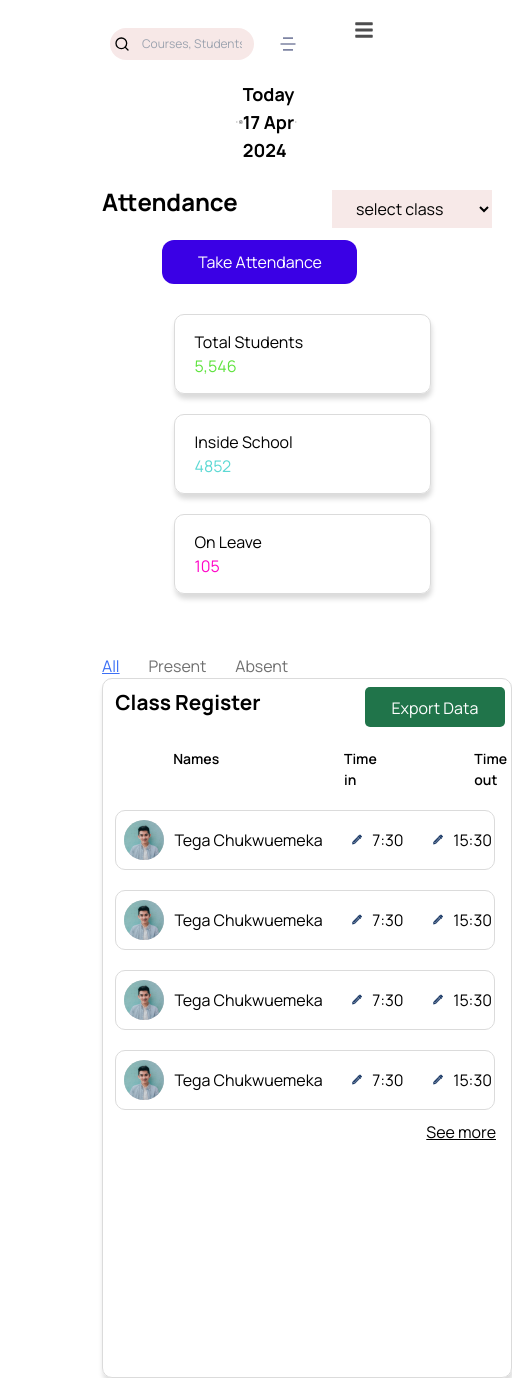
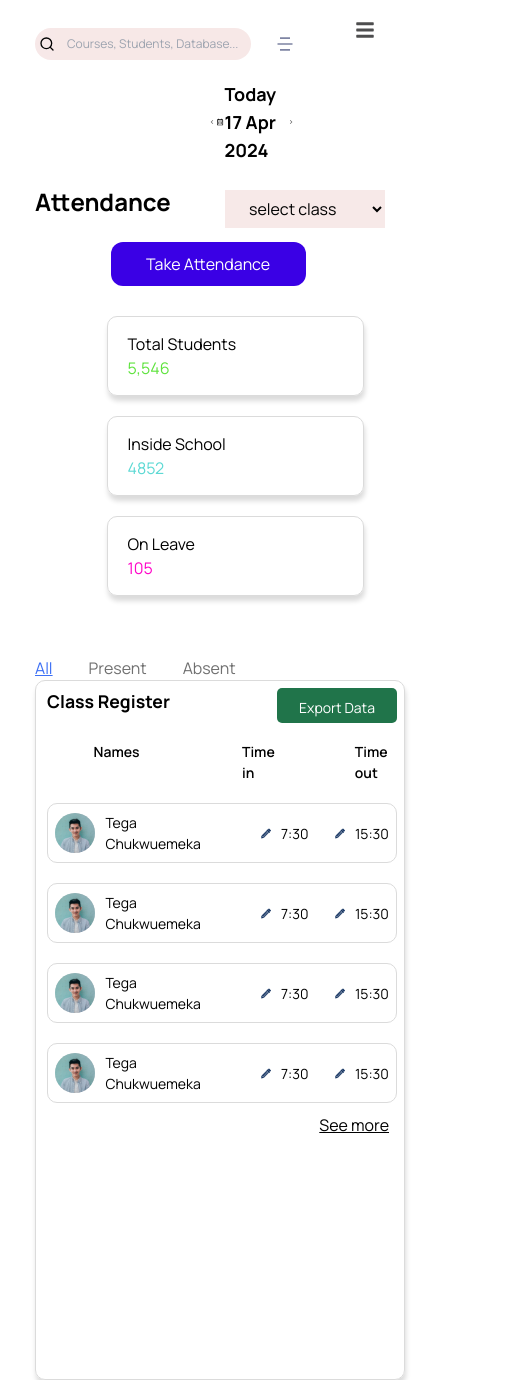
Before and after one commit to claire256/SchoolBaseProject, a React (Vite) app: page /teacher/dashboard/attendance in a window 390 px wide. Shown: the whole page, 512 px wide, since content can reach past the window. Built offline with nearby package versions, Linux system fonts and the light colour scheme.

Commit message:
Fix: attendace styles

```diff
--- a/src/components/teachers-dashboard/ Register.jsx
+++ b/src/components/teachers-dashboard/Attendance/ Register.jsx
@@ -1,5 +1,5 @@
-import { man, vector } from "../../assets";
-import "../../styles/teacherdashboard/Register.css";
+import { man, vector } from "../../../assets";
+import "../../../styles/teacherdashboard/Register.css";
 
 const Register = ()=>{
     return(
--- a/src/components/teachers-dashboard/Attendance/ClassRegister.jsx
+++ b/src/components/teachers-dashboard/Attendance/ClassRegister.jsx
@@ -4,7 +4,7 @@ import Header from '../Header';
 import { FaBars, FaTimes } from 'react-icons/fa';
 import Select from '../Select';
 import "../../../styles/teacherdashboard/ClassRegister.css";
-import Register from '../ Register'
+import Register from './ Register'
 import { Link } from 'react-router-dom';
 
 const ClassRegister = () => {
--- a/src/styles/teacherdashboard/ClassRegister.css
+++ b/src/styles/teacherdashboard/ClassRegister.css
@@ -1,5 +1,5 @@
 .attendance-section{
-    margin-left: 6%;
+    margin-left: 4%;
 }
 .select-display{
     display: flex;
@@ -121,12 +121,14 @@
 
 @media (max-width: 480px) {
     .select-display{
-        width: 390px;
+        width: 350px;
         align-items: center;
         margin-top: 20px;
     }
     .attendance-container{
-        margin-left: 70px;
+        display: flex;
+    justify-content: center;
+    align-items: center;
 
     }
     .attendance-display{
@@ -137,11 +139,11 @@
         align-items: center;
     }
     .section-div{
-        width: 410px;
+        width: 370px;
         height: 700px;
     }
     .title-display{
-        width: 390px;
+        width: 320px;
         font-size: 14px;
     }
     .attendance-header{
@@ -152,7 +154,9 @@
         margin-top: 2%;
     }
     .export-div{
-        width: 140px;
+        width: 120px;
+        font-size: 14px;
+        height: 35px;
     }
     .in{
        padding-left: 32%;
@@ -160,4 +164,10 @@
     .attendance-section{
         margin-left: 10%;
     }
+    .third-display{
+        width: 350px;
+    }
+    .register{
+        font-size: 1.1em;
+    }
 }
--- a/src/styles/teacherdashboard/Register.css
+++ b/src/styles/teacherdashboard/Register.css
@@ -4,7 +4,6 @@
     height: 60px;
     border-radius: 10px;
     border: solid 1px #DBDBDB;
-    /* justify-content: space-between; */
     gap: 22%;
     padding-left: 2%;
     margin-left: 3%;
@@ -18,8 +17,10 @@
 
 @media (max-width: 480px) {
     .section-display{
-        width: 380px;
+        width: 350px;
         gap: 8%;
         font-size: 16px;
+        padding-right: 2%;
+        font-size: 14px;
     }
 }
```
